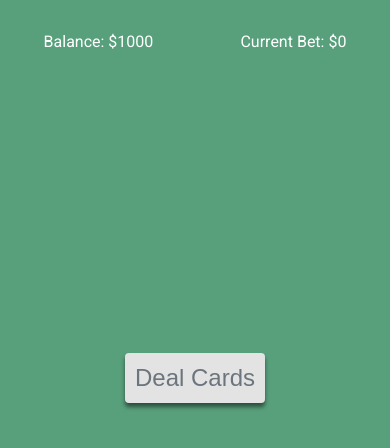
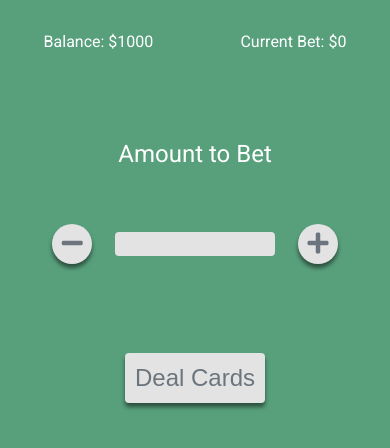
Before and after one commit to jsygo/ajax-project, a website: page index.html in a window 390 px wide. Both pictures are taken after a click on the button "Start Game". Shown: the part 390-838 px from the top of the page. Drawn offline with Linux system fonts and the light colour scheme; no server answers.

Commit message:
Create input and buttons for placing bet at beginning of the game. Make sure input and buttons for placing bet display properly on both mobile and desktop.

```diff
--- a/css/styles.css
+++ b/css/styles.css
@@ -48,6 +48,13 @@ button:active {
   padding: 0.5rem 0.75rem;
 }
 
+.increment-bet,
+.decrement-bet {
+  width: 40px;
+  height: 40px;
+  border-radius: 50%;
+}
+
 /* flex */
 
 .justify-center {
@@ -55,9 +62,20 @@ button:active {
   justify-content: center;
 }
 
+.justify-evenly {
+  display: flex;
+  justify-content: space-evenly;
+}
+
 .align-center {
   display: flex;
   align-items: center;
+}
+
+.align-content-around {
+  display: flex;
+  flex-wrap: wrap;
+  align-content: space-around;
 }
 
 .center-content {
@@ -108,6 +126,28 @@ button:active {
   display: flex;
   justify-content: space-around;
   align-self: flex-start;
+}
+
+.bet-input {
+  width: 85%;
+  height: 60%;
+  font-size: 1.5rem;
+}
+
+.bet-input-form {
+  width: 100%;
+}
+
+.bet-input-form input {
+  height: 1.5rem;
+  max-width: 10rem;
+  text-align: center;
+  font-size: 1.5rem;
+  font-weight: bold;
+  background-color: #e3e3e3;
+  color: #6c757d;
+  border: none;
+  border-radius: 4px;
 }
 
 /* player and dealer hands */
@@ -202,6 +242,12 @@ button:active {
     margin-bottom: 2rem;
   }
 
+  .increment-bet,
+  .decrement-bet {
+    width: 60px;
+    height: 60px;
+  }
+
   /* start page */
 
   .start-page {
@@ -258,6 +304,16 @@ button:active {
     line-height: 1.5;
   }
 
+  .bet-input {
+    font-size: 2rem;
+  }
+
+  .bet-input input {
+    height: 2rem;
+    font-size: 2rem;
+    border-radius: 8px;
+  }
+
   /* modal */
 
   .modal {
--- a/index.html
+++ b/index.html
@@ -4,6 +4,9 @@
   <meta charset="UTF-8">
   <meta name="viewport" content="width=device-width, initial-scale=1.0">
   <title>AJAX Project</title>
+  <link rel="stylesheet" crossorigin="anonymous"
+    href="https://cdnjs.cloudflare.com/ajax/libs/font-awesome/5.14.0/css/all.min.css"
+    integrity="sha512-1PKOgIY59xJ8Co8+NE6FZ+LOAZKjy+KY8iq0G4B3CyeY6wYHN3yt9PW0XpSriVlkMXe40PTKnXrLnZ9+fkDaog==">
   <link rel="preconnect" href="https://fonts.googleapis.com">
   <link rel="preconnect" href="https://fonts.gstatic.com" crossorigin>
   <link href="https://fonts.googleapis.com/css2?family=Montserrat:wght@400;700&family=Roboto:wght@400;700&display=swap"
@@ -40,6 +43,14 @@
         <div class="row-three-fourths center-content">
           <div class="player-hand">
           </div>
+          <div class="bet-input center-content align-content-around">
+            <p>Amount to Bet</p>
+            <form class="bet-input-form justify-evenly align-center">
+              <button class="decrement-bet"><i class="fas fa-minus"></i></button>
+              <input type="text" name="amount" id="bet-amount">
+              <button class="increment-bet"><i class="fas fa-plus"></i></button>
+            </form>
+          </div>
         </div>
         <div class="row-one-fourth align-center">
           <button class="deal-cards-btn">Deal Cards</button>
```
